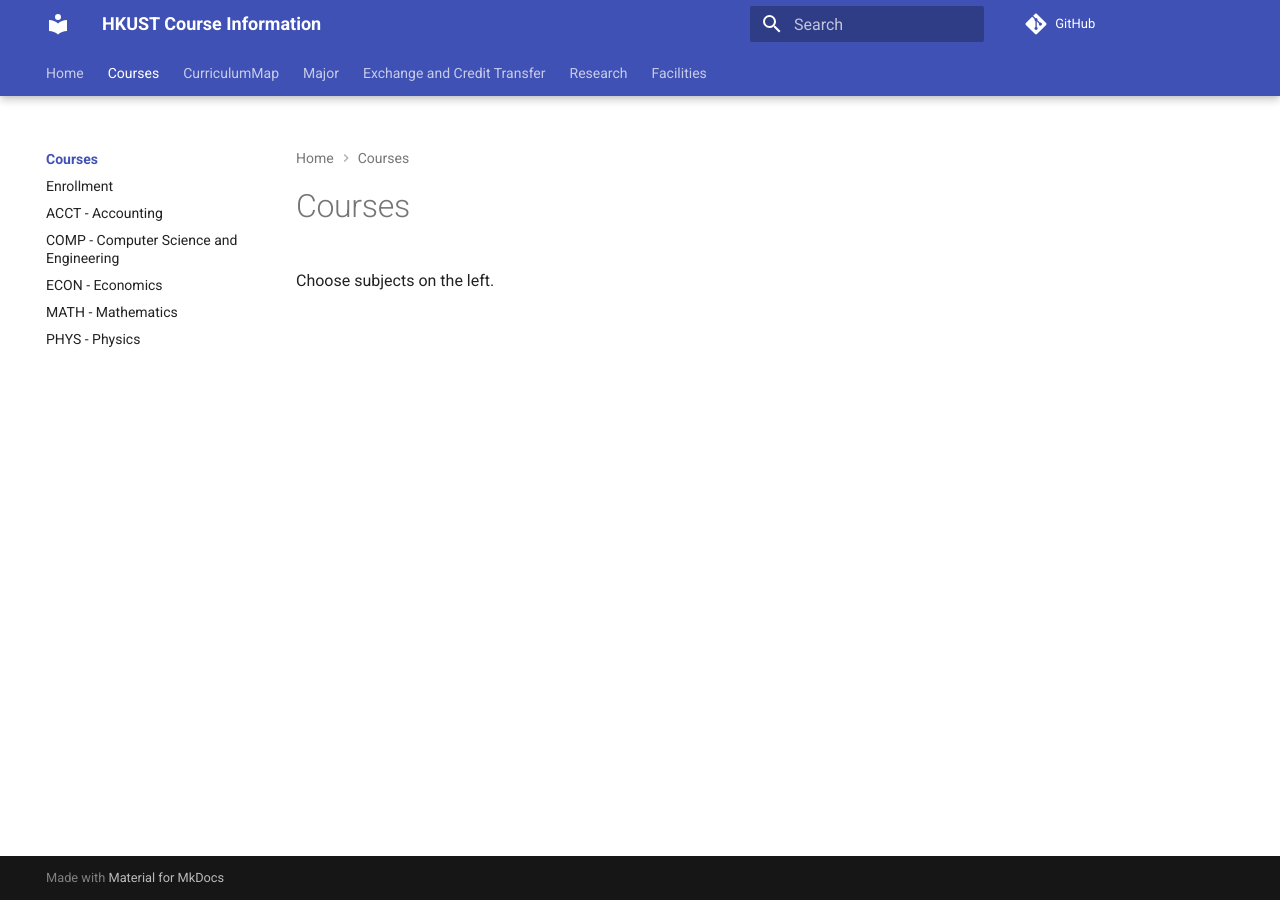
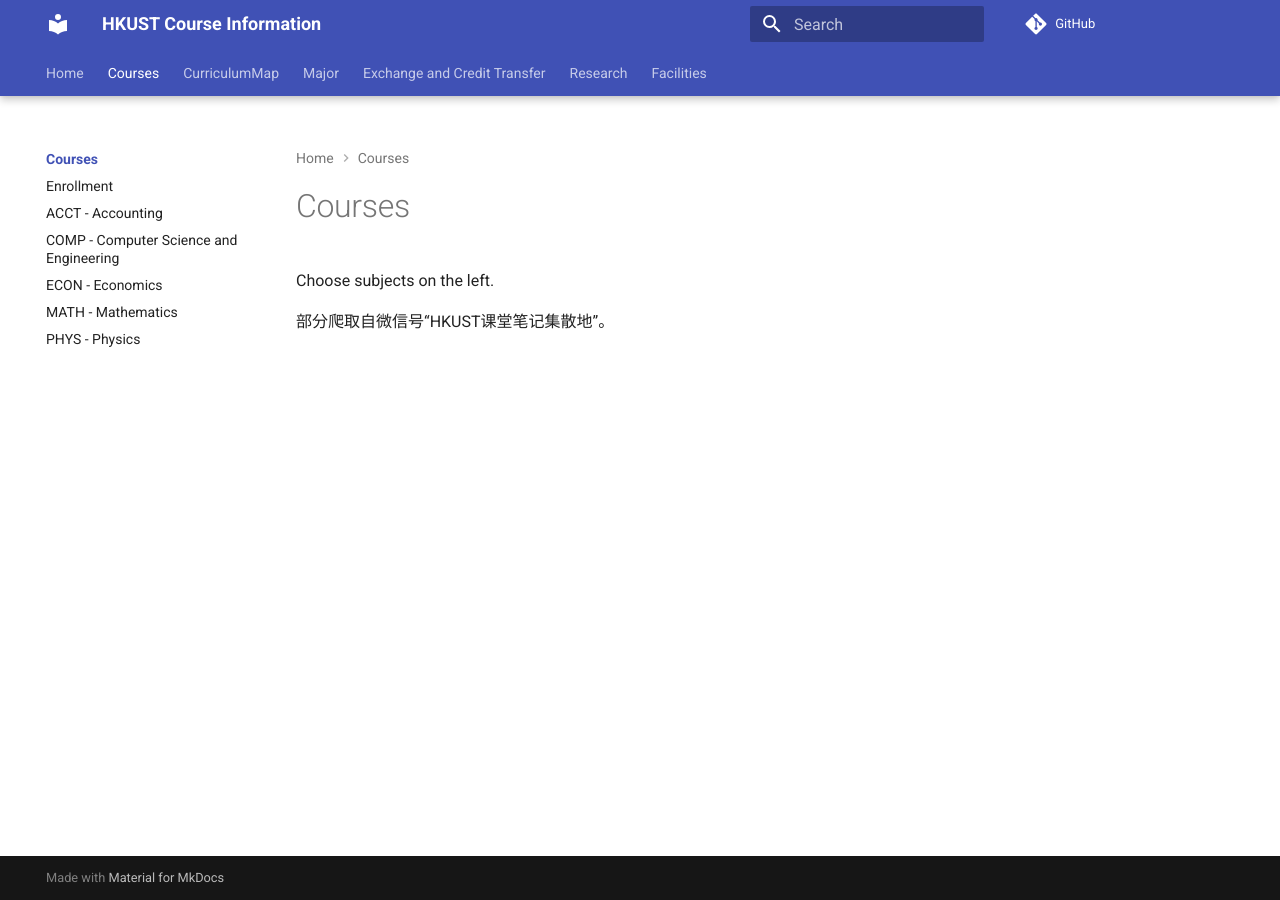
Before and after one commit to hkust-handbook/hkust-handbook.github.io, an MkDocs documentation site: the page built from docs/notes/index.md, in a window 1280 px wide. Built offline with MkDocs 1.6.1 and Material for MkDocs 9.7.7, drawn with Linux system fonts in a browser that asks for light colours; comment, search, counter and statistics services are not loaded.

Commit message:
add declaration

```diff
--- a/docs/notes/index.md
+++ b/docs/notes/index.md
@@ -1,3 +1,5 @@
 # Courses
 
 Choose subjects on the left.
+
+部分爬取自微信号“HKUST课堂笔记集散地”。
```
